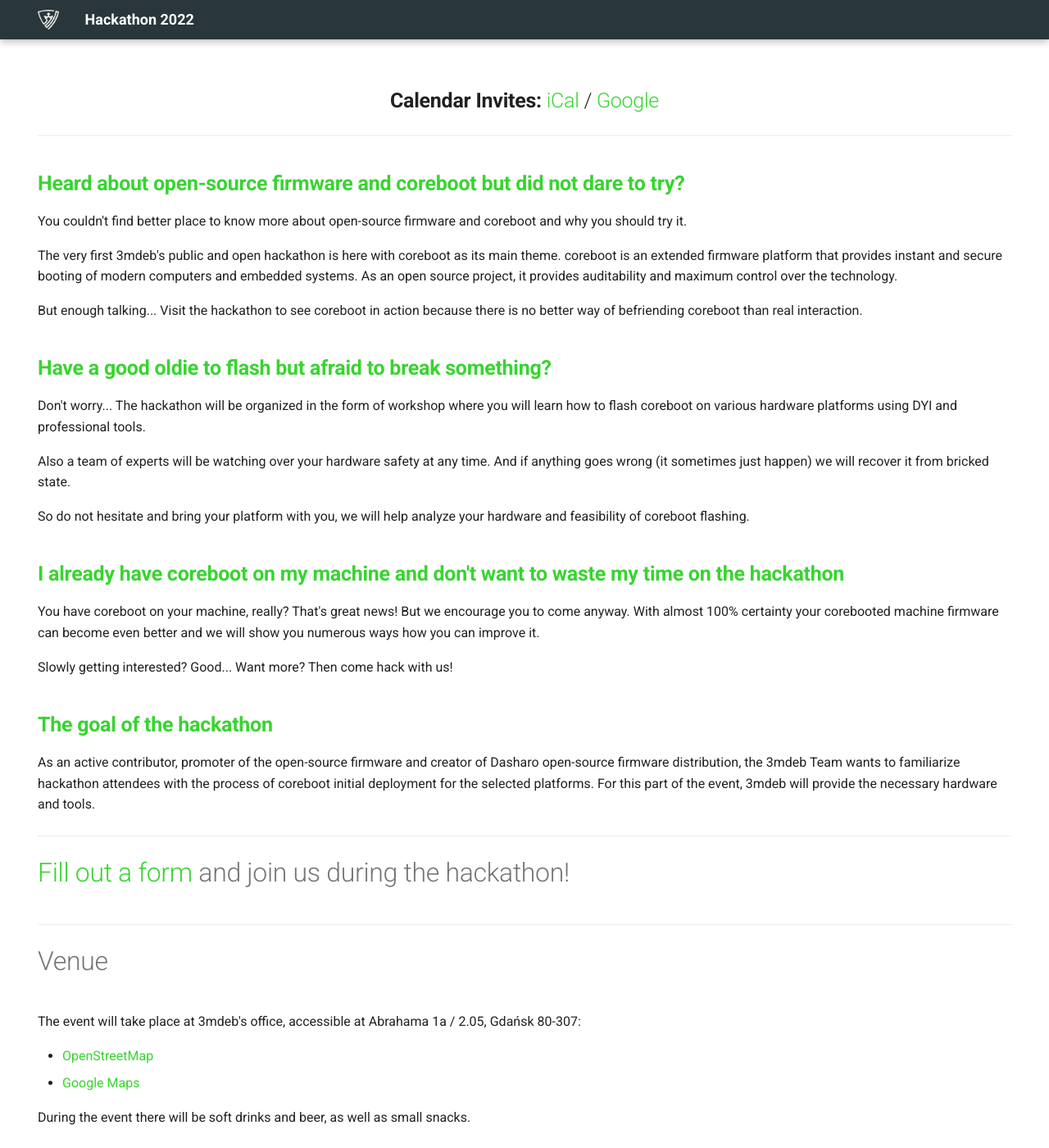
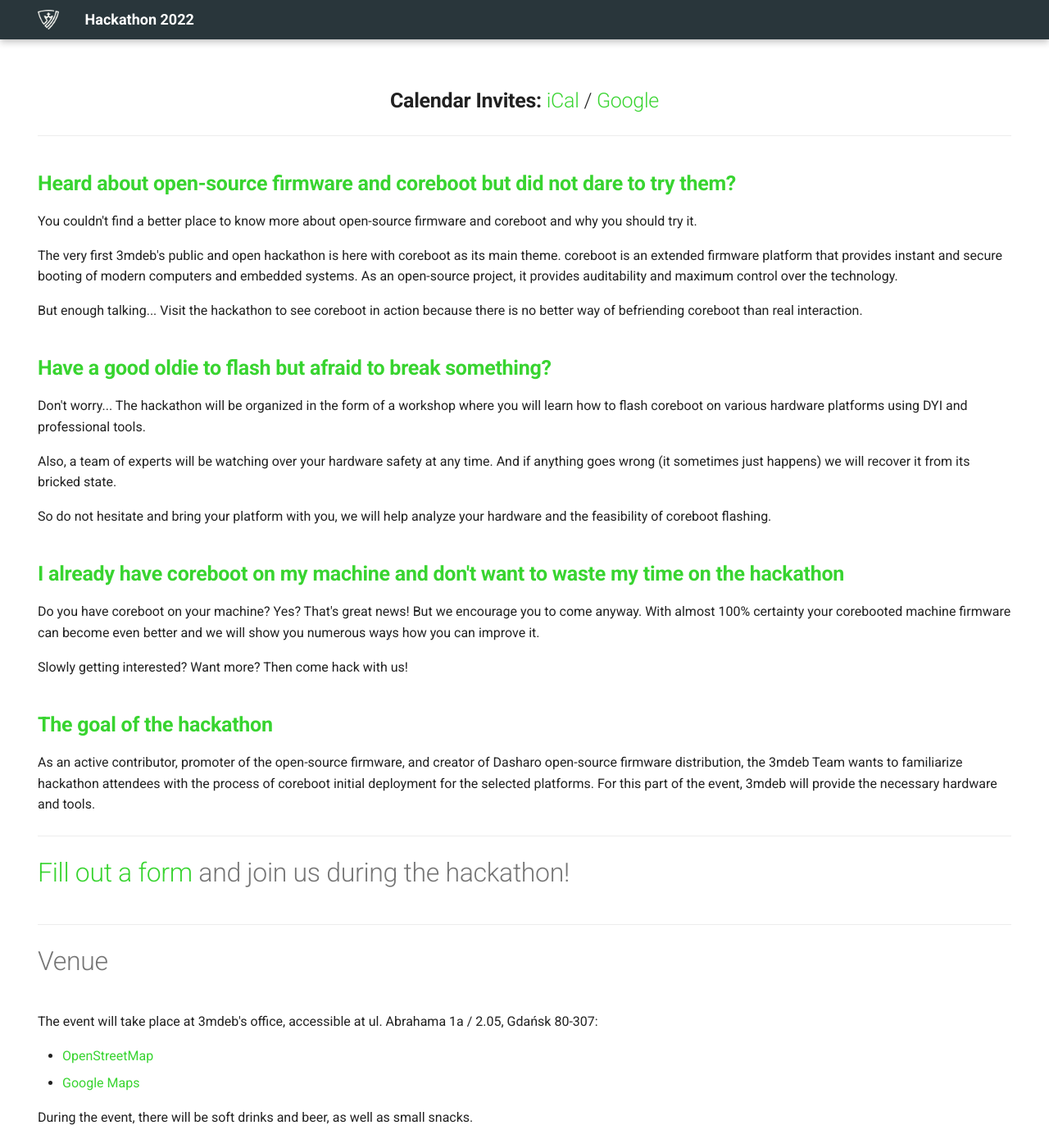
Before and after one commit to 3mdeb/hackathon, an MkDocs documentation site: the page built from docs/index.md, in a window 1280 px wide and 1400 px high, scrolled down 632 px. Shown: the whole window at 82% size. Built offline with MkDocs 1.6.1 and Material for MkDocs 9.7.7, drawn with Linux system fonts in a browser that asks for light colours; some of the changed text lies outside the part shown.

Commit message:
index.md: Fix typos
Signed-off-by: Norbert Kamiński <norbert.kaminski@3mdeb.com>

```diff
--- a/docs/index.md
+++ b/docs/index.md
@@ -25,15 +25,16 @@
 ---
 
 <h2 align="left" style="color: #38d430;">
-  <b>Heard about open-source firmware and coreboot but did not dare to try?</b>
+  <b>Heard about open-source firmware and coreboot but did not dare to try
+  them?</b>
 </h2>
 
-You couldn't find better place to know more about open-source firmware and
+You couldn't find a better place to know more about open-source firmware and
 coreboot and why you should try it.
 
 The very first 3mdeb's public and open hackathon is here with coreboot as its
 main theme. coreboot is an extended firmware platform that provides instant and
-secure booting of modern computers and embedded systems. As an open source
+secure booting of modern computers and embedded systems. As an open-source
 project, it provides auditability and maximum control over the
 technology.
 
@@ -44,33 +45,33 @@
   <b>Have a good oldie to flash but afraid to break something?</b>
 </h2>
 
-Don't worry... The hackathon will be organized in the form of workshop where
+Don't worry... The hackathon will be organized in the form of a workshop where
 you will learn how to flash coreboot on various hardware platforms using DYI
 and professional tools.
 
-Also a team of experts will be watching over your hardware safety at any time.
-And if anything goes wrong (it sometimes just happen) we will recover it from
-bricked state.
+Also, a team of experts will be watching over your hardware safety at any time.
+And if anything goes wrong (it sometimes just happens) we will recover it from
+its bricked state.
 
 So do not hesitate and bring your platform with you, we will help analyze your
-hardware and feasibility of coreboot flashing.
+hardware and the feasibility of coreboot flashing.
 
 <h2 align="left" style="color: #38d430;">
   <b>I already have coreboot on my machine and don't want to waste my time on the hackathon</b>
 </h2>
 
-You have coreboot on your machine, really? That's great news! But we encourage
+Do you have coreboot on your machine? Yes? That's great news! But we encourage
 you to come anyway. With almost 100% certainty your corebooted machine firmware
 can become even better and we will show you numerous ways how you can improve
 it.
 
-Slowly getting interested? Good... Want more? Then come hack with us!
+Slowly getting interested? Want more? Then come hack with us!
 
 <h2 align="left"  style="color: #38d430;">
   <b>The goal of the hackathon</b>
 </h2>
 
-As an active contributor, promoter of the open-source firmware and creator of
+As an active contributor, promoter of the open-source firmware, and creator of
 Dasharo open-source firmware distribution, the 3mdeb Team wants to familiarize
 hackathon attendees with the process of coreboot initial deployment for the
 selected platforms. For this part of the event, 3mdeb will provide the
@@ -90,13 +91,13 @@
 </h1>
 
 The event will take place at 3mdeb's office, accessible at
-Abrahama 1a / 2.05, Gdańsk  80-307:
+ul. Abrahama 1a / 2.05, Gdańsk  80-307:
 
 - [OpenStreetMap](https://www.openstreetmap.org/way/103471012#map=19/54.39267/18.58042)
 - [Google Maps](https://goo.gl/maps/9qvAJWsuvD9ECLNM7)
 
 
-During the event there will be soft drinks and beer, as well as small snacks.
+During the event, there will be soft drinks and beer, as well as small snacks.
 
 ---
 
@@ -114,7 +115,7 @@
 
 Please fill out
 <a href="https://cloud.3mdeb.com/index.php/apps/forms/BAXn3xyiYe9dg4kt" target="_blank">
-registration form</a>.
+the registration form</a>.
 
 ---
 
@@ -187,6 +188,7 @@
 
 <h1 align="Left" style="margin-top: 0px;">
 Sponsors
+</h1>
 
 Want to support the Hackathon 2022?
   <a href="https://calendly.com/3mdeb/" target="_blank">Let's talk about it!</a>
```
Also changed, not shown: other parts of docs/index.md (+2 -2 lines).
